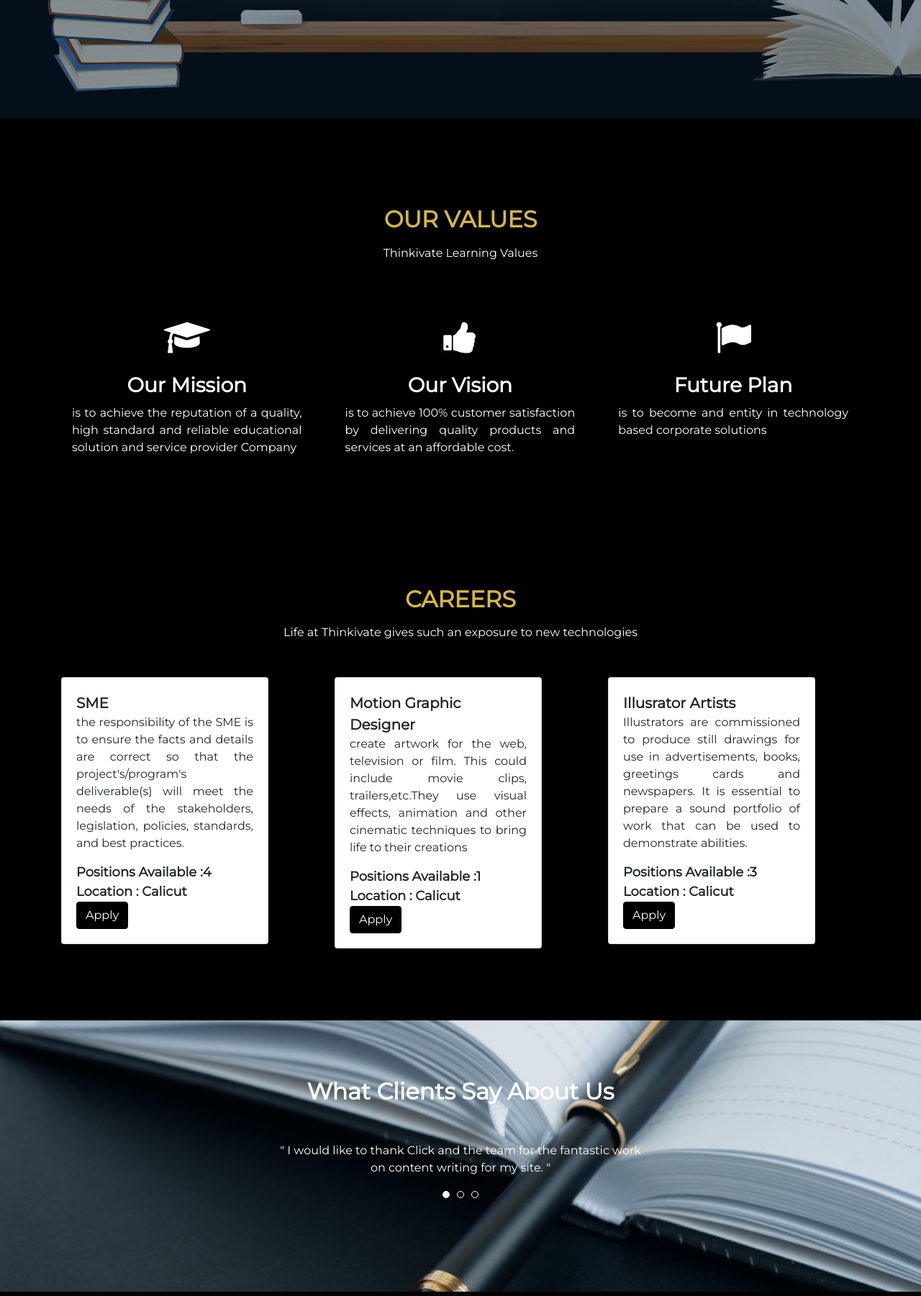
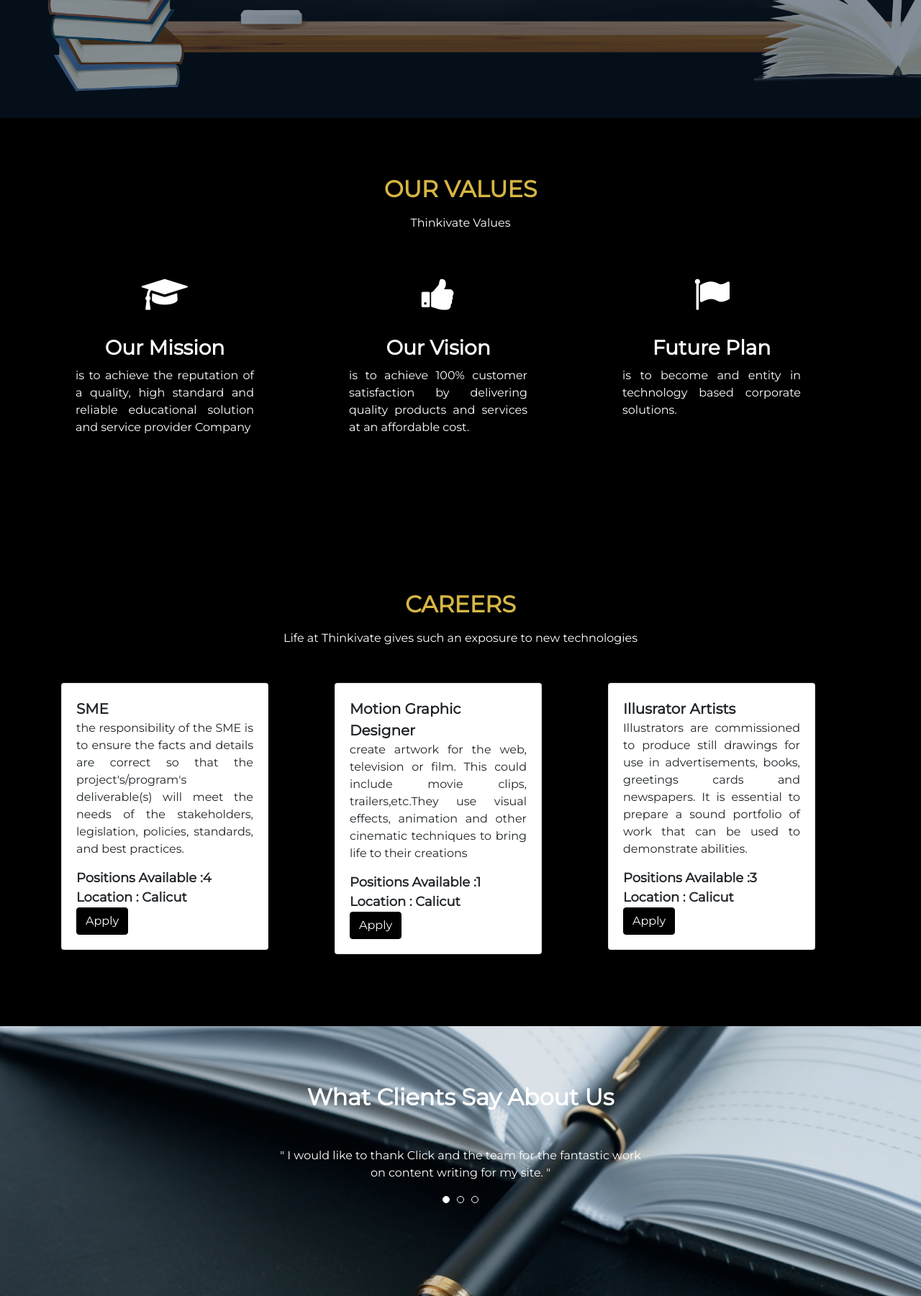
Before and after one commit to thinkivatedevelopers/web, a PHP site: page / in a window 1280 px wide. Shown: the part 1885-3686 px from the top of the page at 72% size. Run offline with PHP 8.4, Linux system fonts and the light colour scheme.

Commit message:
our values aligned

```diff
--- a/css/values.css
+++ b/css/values.css
@@ -1,20 +1,12 @@
 * {
     box-sizing: border-box;
   }
- /* Create three equal columns that floats next to each other */
-  .column {
-   text-align: justify;
-    color: white;
-    float: left;
-    width: 33.3%;
-    padding: 30px;
-    height: 250px;
-  }
-  .column:hover { background-color: slategray;}
-.column .fa {
-    font-size: 50px;
-    padding: 0px 0px 25px 0px;
-  }
- .value {
-   text-align: center;
- }
+.card1 {
+  background-color: black;
+  color: white;
+}
+.card1:hover { background-color: slategray;}
+.card1 .value {
+  text-align: center;
+  font-size: 50px;
+}
--- a/index.html
+++ b/index.html
@@ -286,43 +286,54 @@
 		</section>
 	 Portfolio section ends here -->
 
-		<!-- OUR VALUES section starts here -->
-		<section id="Values">
+	 <!-- OUR VALUES section starts -->
+		<section id="Careers">
 			<div class="container">
-				<br><br><br>
 				<div class="block-heading">
 					<h2 style='color:#d6b644'>OUR VALUES</h2>
-					<p style='color:white;'>Thinkivate Learning Values</p>
+					<p style='color:white;'>Thinkivate Values</p>
 				</div>
-				<div class="row">
-				    <div class="column">
+				<div class="row row-cols-4">
+					<div class="col">
+						<div class="card1" style="width: 18rem;">
+							<!--<img src="images/sme1.jpg" class="card-img-top" alt="...">-->
 							<div class="value">
 								<i class="fa fa-graduation-cap" aria-hidden="true"></i>
 							</div>
-						<h3 style="text-align: center";>Our Mission</h2>
-						<p>is to achieve the reputation of a quality, high standard and reliable educational solution and service provider Company</p>
+							<div class="card-body">
+								<h3 class="card-title" style="text-align: center;">Our Mission</h3>
+								<p class="card-text" style="text-align :justify">is to achieve the reputation of a quality, high standard and reliable educational solution and service provider Company</p>
 							</div>
-					<div class="column">
+						</div>
+					</div>
+					<div class="col">
+						<div class="card1" style="width: 18rem;">
 							<div class="value">
 								<i class="fa fa-thumbs-up" aria-hidden="true"></i>
 							</div>
-						<h3 style="text-align: center;">Our Vision</h2>
-						<p>is to achieve 100% customer satisfaction by delivering quality products and services at an affordable cost.</p>
-
+							<div class="card-body">
+								<h3 class="card-title" style="text-align: center;">Our Vision</h3>
+								<p class="card-text" style="text-align: justify;">is to achieve 100% customer satisfaction by delivering quality products and services at an affordable cost.</p>
 							</div>
-					<div class="column">
+						</div>
+					</div>
+					<div class="col">
+						<div class="card1" style="width: 18rem;">
 							<div class="value">
 								<i class="fa fa-flag" aria-hidden="true"></i>
 							</div>
-						<h3 style="text-align: center;">Future Plan</h2>
-						<p>is to become and entity in technology based corporate solutions</p>
+							<div class="card-body">
+								<h3 class="card-title" style="text-align: center;">Future Plan</h3>
+								<p class="card-text" style="text-align: justify;">is to become and entity in technology based corporate solutions.</p>
+							</div>
+						</div>
 					</div>
 				</div>
 			</div>
 		</section>
-		<!-- OUR VALUES section ends -->
+		<!-- OUR VALUES section ends-->
 
-		<!--careers section starts -->
+		<!--CAREERS section starts -->
 		<section id="Careers">
 			<div class="container">
 				<div class="block-heading">
```
Lines whose indentation alone changed are shown as unchanged.
